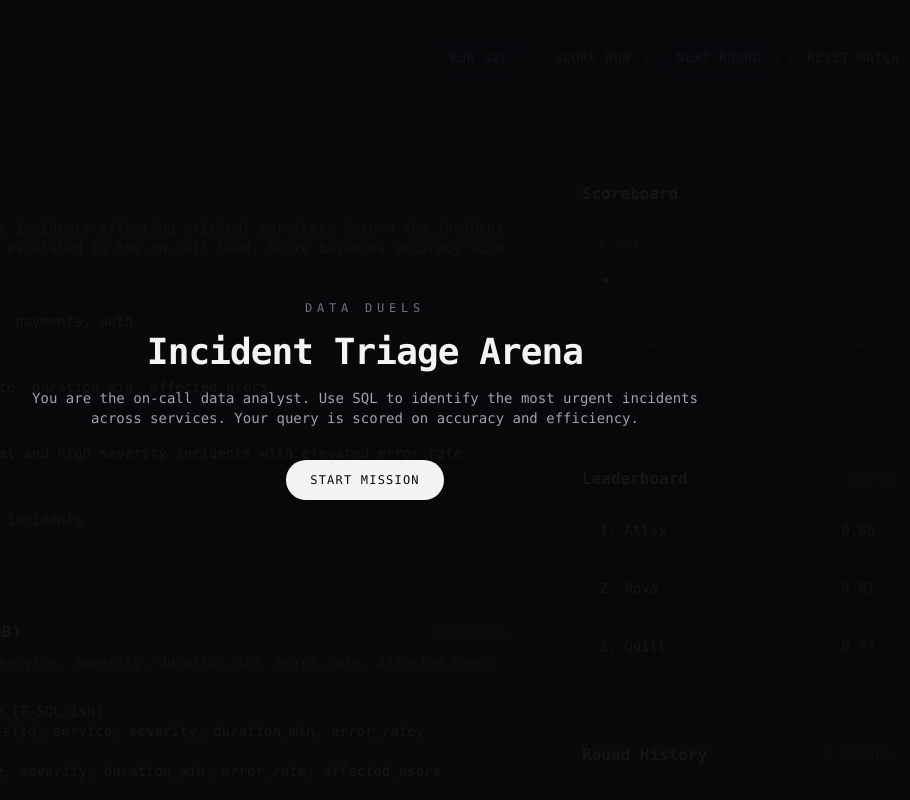
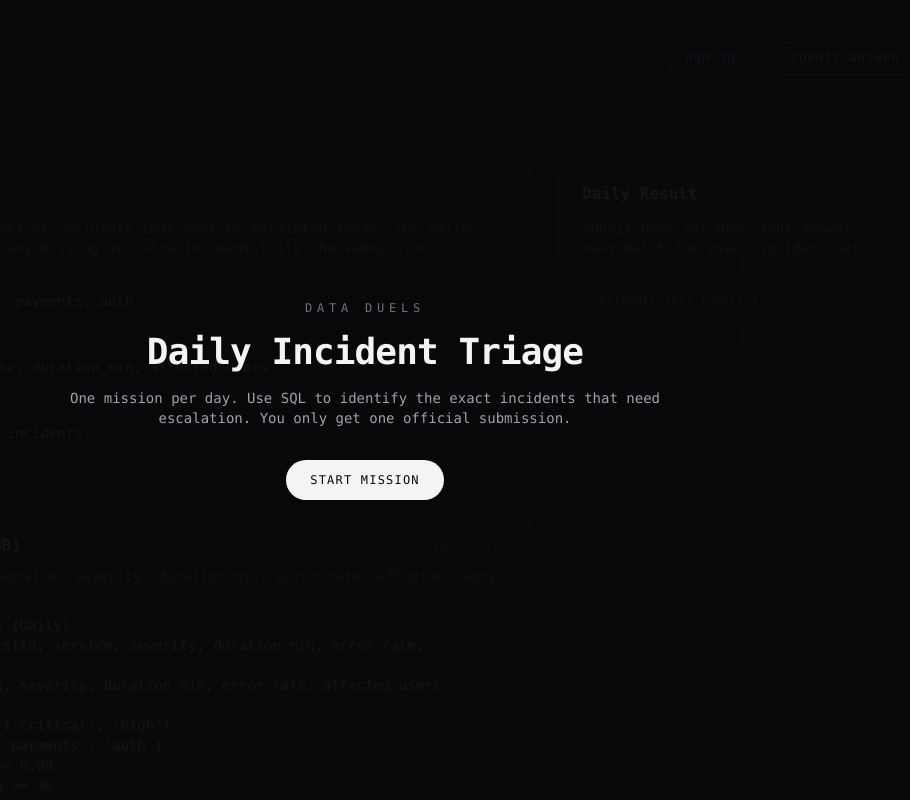
Before and after one commit to marzukikamal/data-duels, a React (Vite) app in the folder apps/web/: page / in a window 1280 px wide. Shown: the top 800 px of the page, without its empty margins (275-1185 px from the left). Built offline with nearby package versions, Linux system fonts and the light colour scheme.

Commit message:
feat(web): daily single-answer challenge

```diff
--- a/apps/web/src/App.tsx
+++ b/apps/web/src/App.tsx
@@ -8,18 +8,15 @@ const App = () => {
     lastQuery,
     dataset,
     results,
-    score,
-    round,
-    history,
-    leaderboard,
+    resultStatus,
+    attemptUsed,
+    challengeKey,
     isRunning,
     error,
     start,
     updateSql,
     runSql,
-    scoreRun,
-    nextRound,
-    resetMatch,
+    submitAnswer,
   } = useAppStore();
 
   return (
@@ -29,11 +26,11 @@ const App = () => {
           <div className="max-w-2xl text-center">
             <p className="text-xs uppercase tracking-[0.4em] text-zinc-500">Data Duels</p>
             <h1 className="mt-4 text-4xl font-semibold tracking-tight text-zinc-100">
-              Incident Triage Arena
+              Daily Incident Triage
             </h1>
             <p className="mt-4 text-sm text-zinc-400">
-              You are the on-call data analyst. Use SQL to identify the most urgent incidents
-              across services. Your query is scored on accuracy and efficiency.
+              One mission per day. Use SQL to identify the exact incidents that need escalation.
+              You only get one official submission.
             </p>
             <div className="mt-8 flex flex-col items-center justify-center gap-4 sm:flex-row">
               <button
@@ -51,9 +48,9 @@ const App = () => {
       <header className="border-b border-zinc-800/70">
         <div className="mx-auto flex max-w-6xl items-center justify-between px-6 py-6">
           <div>
-            <p className="text-xs uppercase tracking-[0.3em] text-zinc-500">Ops Arena</p>
+            <p className="text-xs uppercase tracking-[0.3em] text-zinc-500">Daily Challenge</p>
             <h1 className="text-2xl font-semibold tracking-tight">{title}</h1>
-            <p className="mt-1 text-xs text-zinc-500">Incident Triage - Round {round}</p>
+            <p className="mt-1 text-xs text-zinc-500">Challenge #{challengeKey}</p>
           </div>
           <div className="flex gap-3">
             <button
@@ -62,30 +59,17 @@ const App = () => {
                 void runSql();
               }}
               type="button"
-              disabled={isRunning}
+              disabled={isRunning || attemptUsed}
             >
               {isRunning ? 'Running...' : 'Run SQL'}
             </button>
             <button
-              className="rounded-full border border-emerald-500/60 px-4 py-2 text-xs uppercase tracking-widest text-emerald-300 transition hover:border-emerald-400"
-              onClick={scoreRun}
+              className="rounded-full border border-emerald-500/60 px-4 py-2 text-xs uppercase tracking-widest text-emerald-300 transition hover:border-emerald-400 disabled:cursor-not-allowed disabled:opacity-50"
+              onClick={submitAnswer}
               type="button"
+              disabled={attemptUsed}
             >
-              Score Run
-            </button>
-            <button
-              className="rounded-full border border-sky-500/60 px-4 py-2 text-xs uppercase tracking-widest text-sky-300 transition hover:border-sky-400"
-              onClick={nextRound}
-              type="button"
-            >
-              Next Round
-            </button>
-            <button
-              className="rounded-full border border-rose-500/60 px-4 py-2 text-xs uppercase tracking-widest text-rose-300 transition hover:border-rose-400"
-              onClick={resetMatch}
-              type="button"
-            >
-              Reset Match
+              Submit Answer
             </button>
           </div>
         </div>
@@ -96,9 +80,8 @@ const App = () => {
           <div className="rounded-3xl border border-zinc-800/70 bg-zinc-900/30 p-6">
             <h2 className="text-lg font-semibold">Mission Brief</h2>
             <p className="mt-2 text-sm text-zinc-400">
-              Identify high-impact incidents affecting critical services. Return the incident rows
-              that should be escalated to the on-call lead. Score balances accuracy with query
-              efficiency.
+              Identify the exact set of incidents that must be escalated today. The daily solution
+              is unique; any missing or extra incident fails the submission.
             </p>
             <div className="mt-4 grid gap-3 text-sm text-zinc-300">
               <div className="rounded-2xl border border-zinc-800/70 bg-zinc-950/60 p-4">
@@ -106,9 +89,6 @@ const App = () => {
               </div>
               <div className="rounded-2xl border border-zinc-800/70 bg-zinc-950/60 p-4">
                 Signals: error_rate, duration_min, affected_users
-              </div>
-              <div className="rounded-2xl border border-zinc-800/70 bg-zinc-950/60 p-4">
-                Goal: find critical and high severity incidents with elevated error rate
               </div>
               <div className="rounded-2xl border border-zinc-800/70 bg-zinc-950/60 p-4">
                 Dataset size: {dataset.length} incidents
@@ -129,11 +109,12 @@ const App = () => {
                 className="h-48 w-full resize-none bg-transparent text-sm text-zinc-100 outline-none"
                 value={sql}
                 onChange={(event) => updateSql(event.target.value)}
+                disabled={attemptUsed}
               />
             </div>
             <p className="mt-3 text-xs text-zinc-500">
               Example: SELECT * FROM incidents WHERE severity IN (&apos;critical&apos;,&apos;high&apos;)
-              AND error_rate &gt;= 0.08 ORDER BY error_rate DESC LIMIT 10;
+              AND error_rate &gt;= 0.08 ORDER BY error_rate DESC;
             </p>
             {error && (
               <div className="mt-4 rounded-2xl border border-rose-500/40 bg-rose-500/10 px-4 py-3 text-xs text-rose-200">
@@ -190,86 +171,15 @@ const App = () => {
 
         <section className="space-y-6">
           <div className="rounded-3xl border border-zinc-800/70 bg-zinc-900/30 p-6">
-            <h3 className="text-base font-semibold">Scoreboard</h3>
-            <div className="mt-4 grid gap-3">
-              <div className="rounded-2xl border border-zinc-800/70 bg-zinc-950/60 p-4">
-                <p className="text-xs uppercase tracking-widest text-zinc-500">Score</p>
-                <p className="mt-2 text-2xl font-semibold text-emerald-300">
-                  {score ? score.score.toFixed(2) : '-'}
-                </p>
-              </div>
-              <div className="grid grid-cols-3 gap-3">
-                <div className="rounded-2xl border border-zinc-800/70 bg-zinc-950/60 p-3">
-                  <p className="text-[10px] uppercase tracking-widest text-zinc-500">Precision</p>
-                  <p className="mt-2 text-sm text-zinc-100">
-                    {score ? score.precision.toFixed(2) : '-'}
-                  </p>
-                </div>
-                <div className="rounded-2xl border border-zinc-800/70 bg-zinc-950/60 p-3">
-                  <p className="text-[10px] uppercase tracking-widest text-zinc-500">Recall</p>
-                  <p className="mt-2 text-sm text-zinc-100">
-                    {score ? score.recall.toFixed(2) : '-'}
-                  </p>
-                </div>
-                <div className="rounded-2xl border border-zinc-800/70 bg-zinc-950/60 p-3">
-                  <p className="text-[10px] uppercase tracking-widest text-zinc-500">Efficiency</p>
-                  <p className="mt-2 text-sm text-zinc-100">
-                    {score ? score.efficiency.toFixed(2) : '-'}
-                  </p>
-                </div>
-              </div>
-            </div>
-          </div>
-
-          <div className="rounded-3xl border border-zinc-800/70 bg-zinc-900/30 p-6">
-            <div className="flex items-center justify-between">
-              <h3 className="text-base font-semibold">Leaderboard</h3>
-              <span className="text-xs uppercase tracking-widest text-zinc-500">Top 5</span>
-            </div>
-            <div className="mt-4 space-y-3">
-              {leaderboard.map((entry, index) => (
-                <div
-                  key={`${entry.name}-${entry.round}-${index}`}
-                  className="flex items-center justify-between rounded-2xl border border-zinc-800/70 bg-zinc-950/60 px-4 py-3 text-sm"
-                >
-                  <span className="text-zinc-200">
-                    {index + 1}. {entry.name}
-                  </span>
-                  <span className="text-emerald-300">{entry.score.toFixed(2)}</span>
-                </div>
-              ))}
-            </div>
-          </div>
-
-          <div className="rounded-3xl border border-zinc-800/70 bg-zinc-900/30 p-6">
-            <div className="flex items-center justify-between">
-              <h3 className="text-base font-semibold">Round History</h3>
-              <span className="text-xs uppercase tracking-widest text-zinc-500">
-                {history.length} Rounds
-              </span>
-            </div>
-            <div className="mt-4 space-y-3">
-              {history.length === 0 && (
-                <div className="rounded-2xl border border-dashed border-zinc-800/70 bg-zinc-950/40 p-4 text-sm text-zinc-500">
-                  Score a round to capture metrics.
-                </div>
-              )}
-              {history.map((entry) => (
-                <div
-                  key={`round-${entry.round}`}
-                  className="rounded-2xl border border-zinc-800/70 bg-zinc-950/60 px-4 py-3 text-sm"
-                >
-                  <div className="flex items-center justify-between">
-                    <span className="text-zinc-200">Round {entry.round}</span>
-                    <span className="text-emerald-300">{entry.score.toFixed(2)}</span>
-                  </div>
-                  <div className="mt-2 flex items-center justify-between text-xs text-zinc-500">
-                    <span>Precision {entry.precision.toFixed(2)}</span>
-                    <span>Recall {entry.recall.toFixed(2)}</span>
-                    <span>Efficiency {entry.efficiency.toFixed(2)}</span>
-                  </div>
-                </div>
-              ))}
+            <h3 className="text-base font-semibold">Daily Result</h3>
+            <p className="mt-3 text-sm text-zinc-400">
+              {resultStatus === 'pending' &&
+                'Submit once per day. Your answer must match the exact incident set.'}
+              {resultStatus === 'correct' && 'Correct. You nailed today\'s triage.'}
+              {resultStatus === 'incorrect' && 'Incorrect. Come back tomorrow for a new mission.'}
+            </p>
+            <div className="mt-4 rounded-2xl border border-zinc-800/70 bg-zinc-950/60 p-4 text-xs text-zinc-400">
+              Attempts left today: {attemptUsed ? '0' : '1'}
             </div>
           </div>
         </section>
--- a/apps/web/src/store.ts
+++ b/apps/web/src/store.ts
@@ -10,12 +10,7 @@ type Incident = {
   affectedUsers: number;
 };
 
-type ScoreResult = {
-  score: number;
-  precision: number;
-  recall: number;
-  efficiency: number;
-};
+type ResultStatus = 'pending' | 'correct' | 'incorrect';
 
 type AppState = {
   title: string;
@@ -27,16 +22,13 @@ type AppState = {
   dataset: Incident[];
   expectedIds: Set<string>;
   results: Incident[];
-  score: ScoreResult | null;
-  round: number;
-  history: Array<ScoreResult & { round: number }>;
-  leaderboard: Array<{ name: string; score: number; round: number }>;
+  resultStatus: ResultStatus;
+  attemptUsed: boolean;
+  challengeKey: string;
   start: () => void;
   updateSql: (sql: string) => void;
   runSql: () => Promise<void>;
-  scoreRun: () => void;
-  nextRound: () => void;
-  resetMatch: () => void;
+  submitAnswer: () => void;
 };
 
 const services = ['payments', 'auth', 'search', 'analytics', 'checkout', 'profile'] as const;
@@ -57,28 +49,54 @@ type ParsedQuery = {
   complexity: number;
 };
 
+const defaultSql = `-- Incident Triage (Daily)
+-- Table: incidents(id, service, severity, duration_min, error_rate, affected_users)
+SELECT id, service, severity, duration_min, error_rate, affected_users
+FROM incidents
+WHERE severity IN ('critical', 'high')
+  AND service IN ('payments', 'auth')
+  AND error_rate >= 0.08
+  AND duration_min >= 30
+ORDER BY error_rate DESC;`;
+
 const clamp = (value: number, min: number, max: number): number =>
   Math.min(max, Math.max(min, value));
 
-const randomInt = (min: number, max: number): number =>
-  Math.floor(Math.random() * (max - min + 1)) + min;
+const toChallengeKey = (date = new Date()): string =>
+  date.toLocaleDateString('en-CA', { timeZone: 'UTC' });
 
-const randomChoice = <T,>(items: readonly T[]): T => {
+const seedFromKey = (key: string): number => {
+  const digits = key.replace(/-/g, '');
+  return Number.parseInt(digits, 10);
+};
+
+const mulberry32 = (seed: number): (() => number) => {
+  let t = seed;
+  return () => {
+    t += 0x6d2b79f5;
+    let r = Math.imul(t ^ (t >>> 15), t | 1);
+    r ^= r + Math.imul(r ^ (r >>> 7), r | 61);
+    return ((r ^ (r >>> 14)) >>> 0) / 4294967296;
+  };
+};
+
+const randomChoice = <T,>(items: readonly T[], next: () => number): T => {
   const fallback = items[0];
   if (fallback === undefined) {
     throw new Error('randomChoice requires a non-empty array');
   }
-  return items[Math.floor(Math.random() * items.length)] ?? fallback;
+  return items[Math.floor(next() * items.length)] ?? fallback;
 };
 
-const makeDataset = (): Incident[] => {
+const makeDataset = (seed: number): Incident[] => {
+  const rand = mulberry32(seed);
   const rows: Incident[] = [];
   for (let i = 0; i < 120; i += 1) {
-    const severity = randomChoice(severities);
-    const service = randomChoice(services);
-    const durationMin = randomInt(5, 90) + (severity === 'critical' ? 20 : 0);
-    const errorRate = Number((Math.random() * 0.2).toFixed(3));
-    const affectedUsers = randomInt(50, 2500) + (severity === 'critical' ? 1200 : 0);
+    const severity = randomChoice(severities, rand);
+    const service = randomChoice(services, rand);
+    const durationMin = Math.floor(rand() * 86) + 5 + (severity === 'critical' ? 20 : 0);
+    const errorRate = Number((rand() * 0.2).toFixed(3));
+    const affectedUsers = Math.floor(rand() * 2451) + 50 + (severity === 'critical' ? 1200 : 0);
     rows.push({
       id: `INC-${1000 + i}`,
       service,
@@ -101,17 +119,6 @@ const deriveExpected = (dataset: Incident[]): Set<string> => {
   );
   return new Set(expected.map((row) => row.id));
 };
-
-const defaultSql = `-- Incident Triage (T-SQL-ish)
--- Table: incidents(id, service, severity, duration_min, error_rate, affected_users)
-SELECT id, service, severity, duration_min, error_rate, affected_users
-FROM incidents
-WHERE severity IN ('critical', 'high')
-  AND service IN ('payments', 'auth')
-  AND error_rate >= 0.08
-  AND duration_min >= 30
-ORDER BY error_rate DESC
-LIMIT 12;`;
 
 const parseSql = (sql: string): ParsedQuery => {
   const lower = sql.toLowerCase();
@@ -201,39 +208,18 @@ const parseSql = (sql: string): ParsedQuery => {
     predicates,
     orderBy,
     limit,
-    complexity: predicates.length + (orderBy ? 1 : 0) + (limit ? 1 : 0),
+    complexity: clamp(predicates.length + (orderBy ? 1 : 0) + (limit ? 1 : 0), 1, 10),
   };
 };
 
-const scoreQuery = (expectedIds: Set<string>, results: Incident[], complexity: number): ScoreResult => {
-  const resultIds = new Set(results.map((row) => row.id));
-  let truePositives = 0;
-  let falsePositives = 0;
-  let falseNegatives = 0;
-
-  for (const id of resultIds) {
-    if (expectedIds.has(id)) {
-      truePositives += 1;
-    } else {
-      falsePositives += 1;
-    }
-  }
-  for (const id of expectedIds) {
-    if (!resultIds.has(id)) {
-      falseNegatives += 1;
-    }
-  }
-
-  const precision = truePositives / Math.max(1, truePositives + falsePositives);
-  const recall = truePositives / Math.max(1, truePositives + falseNegatives);
-  const efficiency = clamp(1 - (complexity - 1) * 0.06, 0.4, 1);
-  const score = clamp(precision * 0.6 + recall * 0.3 + efficiency * 0.1, 0, 1);
-
-  return { score, precision, recall, efficiency };
-};
+const attemptStorageKey = (challengeKey: string): string => `data-duels-attempt-${challengeKey}`;
 
 export const useAppStore = create<AppState>((set, get) => {
-  const dataset = makeDataset();
+  const challengeKey = toChallengeKey();
+  const seed = seedFromKey(challengeKey);
+  const dataset = makeDataset(seed);
+  const expectedIds = deriveExpected(dataset);
+  const attemptUsed = localStorage.getItem(attemptStorageKey(challengeKey)) === 'used';
   return {
     title: 'Data Duels',
     hasStarted: false,
@@ -242,16 +228,11 @@ export const useAppStore = create<AppState>((set, get) => {
     isRunning: false,
     error: null,
     dataset,
-    expectedIds: deriveExpected(dataset),
+    expectedIds,
     results: [],
-    score: null,
-    round: 1,
-    history: [],
-    leaderboard: [
-      { name: 'Atlas', score: 0.86, round: 1 },
-      { name: 'Nova', score: 0.81, round: 1 },
-      { name: 'Quill', score: 0.77, round: 1 },
-    ],
+    resultStatus: attemptUsed ? 'incorrect' : 'pending',
+    attemptUsed,
+    challengeKey,
     start: () => set({ hasStarted: true }),
     updateSql: (sql) => set({ sql }),
     runSql: async () => {
@@ -310,47 +291,23 @@ export const useAppStore = create<AppState>((set, get) => {
         set({ isRunning: false });
       }
     },
-    scoreRun: () => {
-      const { results, expectedIds, round, history, leaderboard, sql } = get();
+    submitAnswer: () => {
+      const { attemptUsed, results, expectedIds, challengeKey, sql } = get();
+      if (attemptUsed) {
+        return;
+      }
       const parsed = parseSql(sql);
-      const summary = scoreQuery(expectedIds, results, parsed.complexity);
-      const nextHistory = [...history, { round, ...summary }];
-      const nextLeaderboard = [
-        { name: 'You', score: summary.score, round },
-        ...leaderboard,
-      ]
-        .sort((a, b) => b.score - a.score)
-        .slice(0, 5);
-      set({ score: summary, history: nextHistory, leaderboard: nextLeaderboard });
-    },
-    nextRound: () => {
-      const dataset = makeDataset();
+      const resultIds = new Set(results.map((row) => row.id));
+      const isExact = resultIds.size === expectedIds.size &&
+        [...expectedIds].every((id) => resultIds.has(id));
+      const resultStatus: ResultStatus = isExact ? 'correct' : 'incorrect';
+      localStorage.setItem(attemptStorageKey(challengeKey), 'used');
       set({
-        round: get().round + 1,
-        dataset,
-        expectedIds: deriveExpected(dataset),
-        results: [],
-        score: null,
+        resultStatus,
+        attemptUsed: true,
+        error: null,
       });
-    },
-    resetMatch: () => {
-      const dataset = makeDataset();
-      set({
-        hasStarted: false,
-        sql: defaultSql,
-        lastQuery: null,
-        dataset,
-        expectedIds: deriveExpected(dataset),
-        results: [],
-        score: null,
-        round: 1,
-        history: [],
-        leaderboard: [
-          { name: 'Atlas', score: 0.86, round: 1 },
-          { name: 'Nova', score: 0.81, round: 1 },
-          { name: 'Quill', score: 0.77, round: 1 },
-        ],
-      });
+      void parsed;
     },
   };
 });
```
